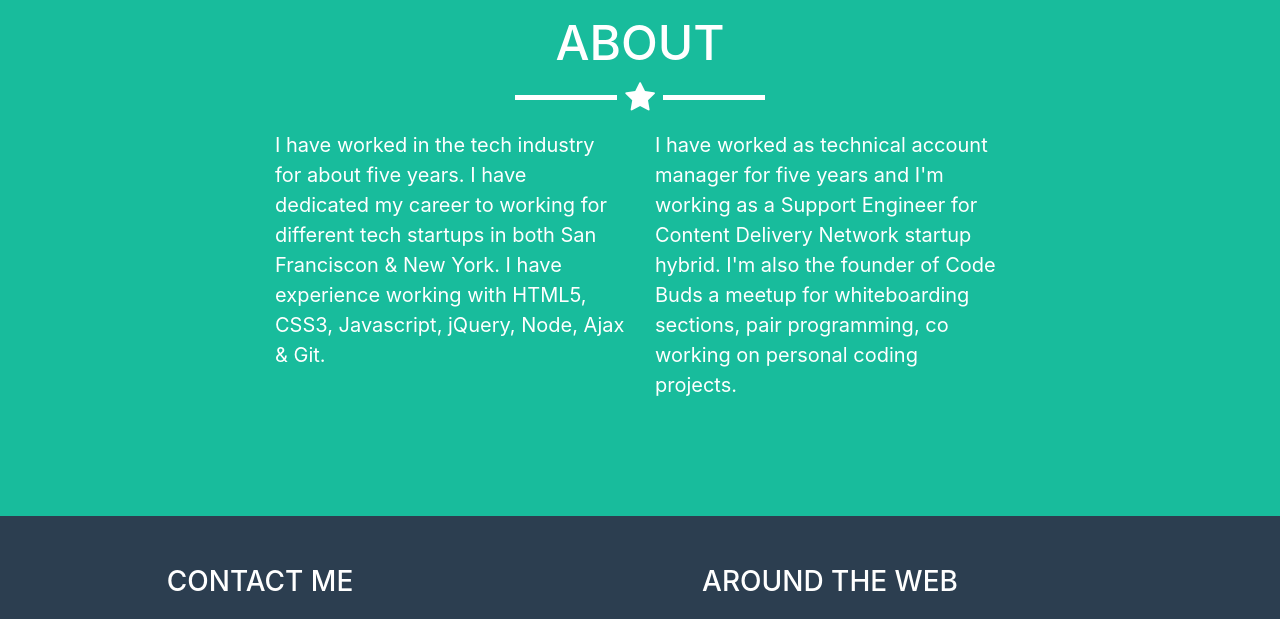
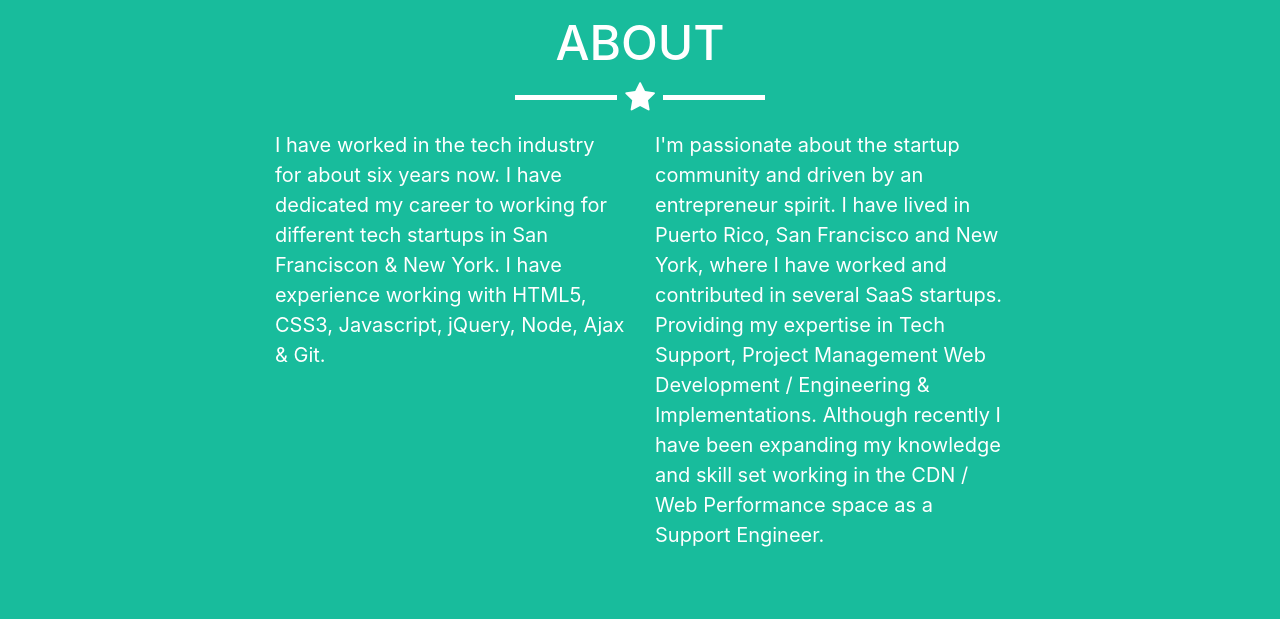
Before and after one commit to mespada829/Maria-Espada-Portfolio, a website with bundled scripts: page index.html in a window 1280 px wide. Shown: the part 1820-2439 px from the top of the page. Built offline with nearby package versions, Linux system fonts and the light colour scheme.

Commit message:
Update index.html

```diff
--- a/index.html
+++ b/index.html
@@ -136,10 +136,10 @@
         <hr class="star-light">
         <div class="row">
           <div class="col-lg-4 ml-auto">
-            <p>I have worked in the tech industry for about five years. I have dedicated my career to working for different tech startups in both San Franciscon & New York. I have experience working with HTML5, CSS3, Javascript, jQuery, Node, Ajax & Git. </p>
+            <p>I have worked in the tech industry for about six years now. I have dedicated my career to working for different tech startups in San Franciscon & New York. I have experience working with HTML5, CSS3, Javascript, jQuery, Node, Ajax & Git. </p>
           </div>
           <div class="col-lg-4 mr-auto">
-            <p>I have worked as technical account manager for five years and  I'm working as a Support Engineer for Content Delivery Network startup hybrid. I'm also the founder of Code Buds a meetup for whiteboarding sections, pair programming, co working on personal coding projects.  </p>
+            <p>I'm passionate about the startup community and driven by an entrepreneur spirit. I have lived in Puerto Rico, San Francisco and New York, where I have worked and contributed in several SaaS startups. Providing my expertise in Tech Support, Project Management Web Development / Engineering & Implementations. Although recently I have been expanding my knowledge and skill set working in the CDN / Web Performance space as a Support Engineer.  </p>
           </div>
 
         </div>
```
